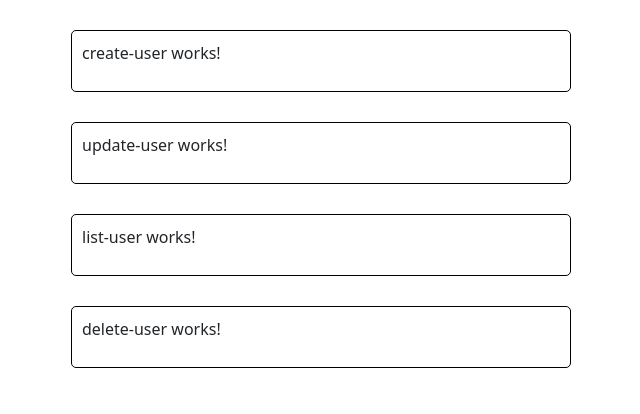
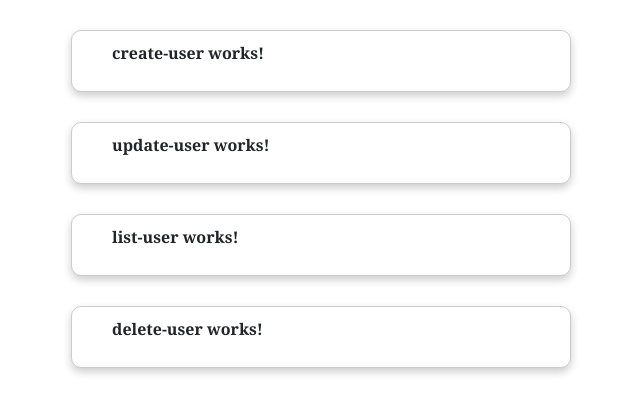
Before and after one commit to y-ravishanka/DCE-FrontEnd-Test, an Angular app: page / in a window 1280 px wide. Shown: the top 414 px of the page, without its empty margins (319-959 px from the left). Built offline with nearby package versions, Linux system fonts and the light colour scheme.

Commit message:
add basic css

```diff
--- a/src/styles.css
+++ b/src/styles.css
@@ -1,9 +1,48 @@
 /* You can add global styles to this file, and also import other style files */
+
+* {
+    font-weight: bold;
+    font-family:Cambria, Cochin, Georgia, Times, 'Times New Roman', serif;
+
+}
 
 .container {
     width: 500px;
     margin: 30px auto;
-    border: 1px solid black;
-    border-radius: 5px;
-    padding: 10px;
+    border: 1px solid rgba(0,0,0,0.2);
+    border-radius: 10px;
+    padding: 10px 40px;
+    box-shadow: 0 4px 8px 0 rgba(0,0,0,0.2);
 }
+
+input[type=text], select {
+    width: 100%;
+    padding: 12px 20px;
+    margin: 8px 0;
+    display: inline-block;
+    border: 1px solid rgba(0,0,0,0.2);
+    border-radius: 4px;
+    box-sizing: border-box;
+  }
+
+.input_group {
+    margin-bottom: 5px;
+}
+
+.my-button-dark {
+    padding-top: 10px;
+    padding-bottom: 10px;
+    padding-left: 10px;
+    padding-right: 10px;
+    background-color: #212529;
+    color: #FFFFFF;
+    width: 125px;
+    border: none;
+    border-style: none;
+    border-radius: 4px;
+    margin-bottom: 5px;
+}
+
+    .my-button-dark:hover {
+        background-color: #6B6A6A;
+    }
```
